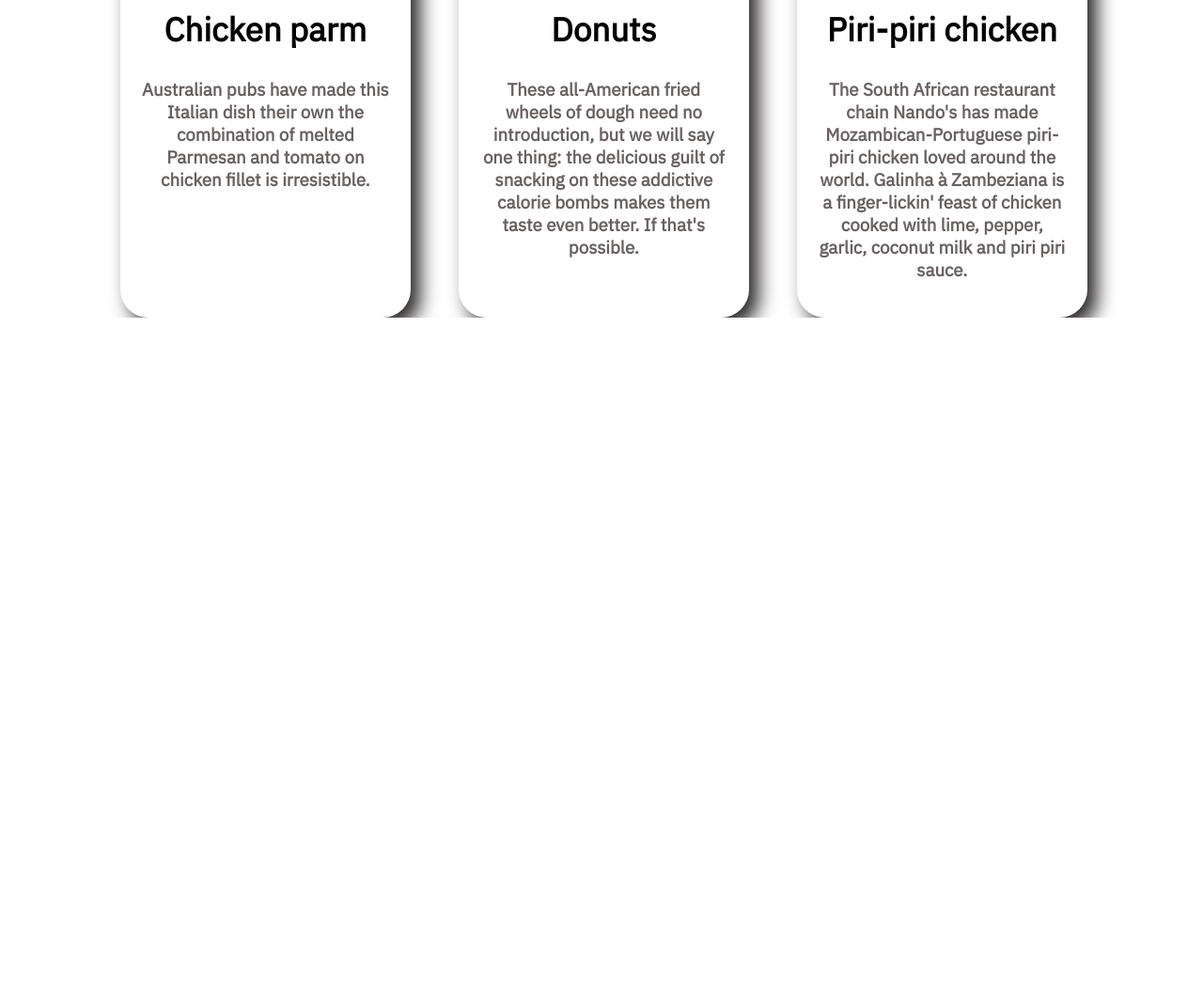
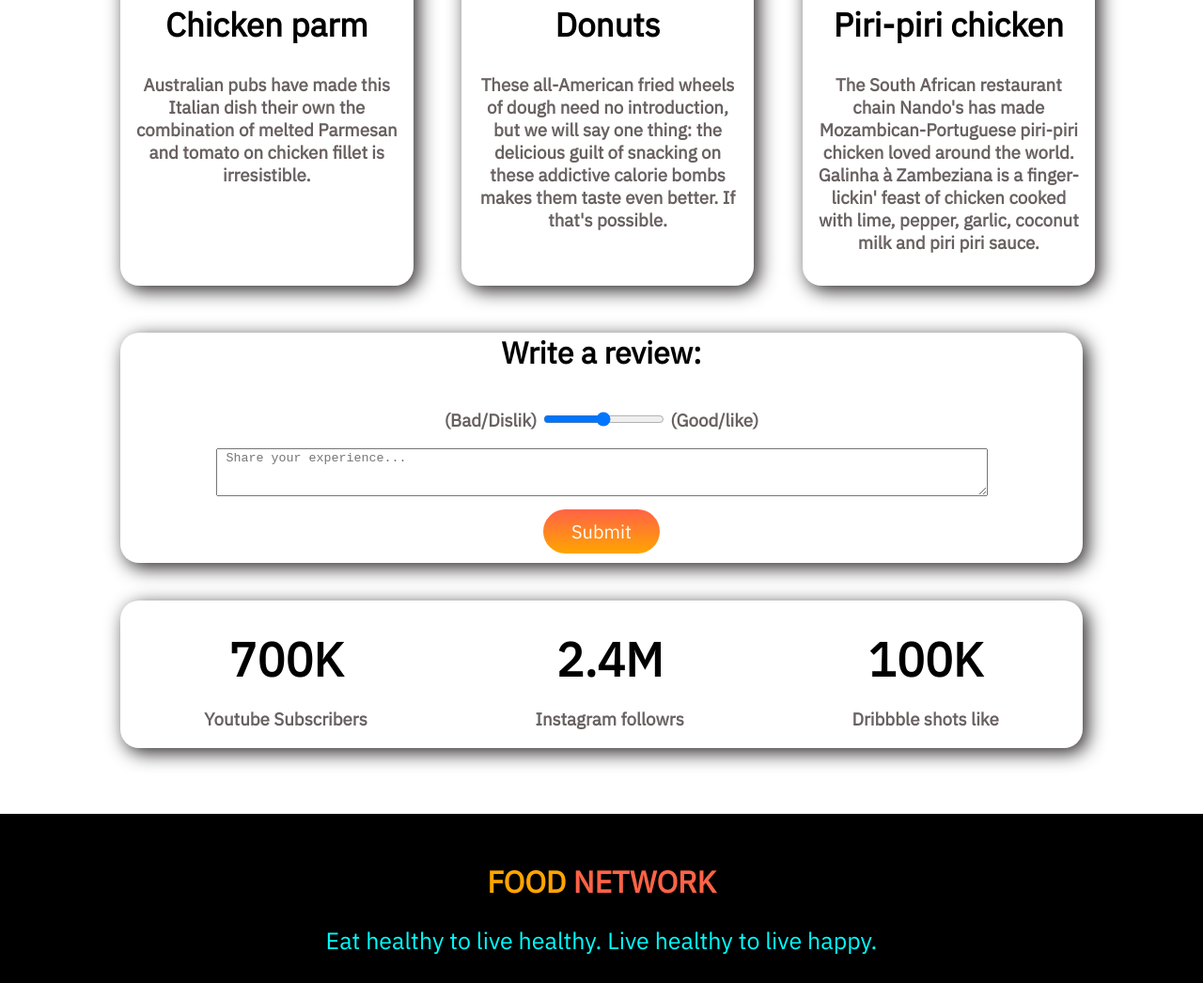
Before and after one commit to amirul-isalm/food-network, a plain HTML site: page index.html in a window 1280 px wide. Shown: the part 2191-3237 px from the top of the page at 94% size. Before the commit the page ends 2529 px from the top, so only its background shows below. Drawn offline with Linux system fonts and the light colour scheme.

Commit message:
footer added

```diff
--- a/index.html
+++ b/index.html
@@ -20,7 +20,7 @@
     <section class="first-section">
 
         <div class="half-div">
-            <h1 id="big-text">
+            <h1 class="big-text">
                 <span class="orange-color">Skip</span> The Diet,
                 <br> Just Eat Healthy <br>
                 With Food Network
@@ -83,7 +83,7 @@
     <section class="fourth-section">
 
         <div class="one-third">
-            <div class="last-image"><img  src="photos/food1.jpg" alt=""></div>
+            <div class="last-image"><img src="photos/food1.jpg" alt=""></div>
             <div>
                 <h2 class="recipie">Chicken parm</h2>
                 <h3>Australian pubs have made this Italian dish their own
@@ -96,7 +96,8 @@
             <div>
                 <h2 class="recipie">Donuts</h2>
                 <h3>These all-American fried wheels of dough need no introduction, but we will say one thing:
-        the delicious guilt of snacking on these addictive calorie bombs makes them taste even better. If that's possible.
+                    the delicious guilt of snacking on these addictive calorie bombs makes them taste even better. If
+                    that's possible.
                 </h3>
             </div>
         </div>
@@ -106,19 +107,60 @@
             <div class="last-image"><img src="photos/food3.jpg" alt=""></div>
             <div>
                 <h2 class="recipie">Piri-piri chicken</h2>
-        <h3>The South African restaurant chain Nando's has made Mozambican-Portuguese piri-piri chicken loved around the world.  Galinha à Zambeziana is a finger-lickin'
+                <h3>The South African restaurant chain Nando's has made Mozambican-Portuguese piri-piri chicken loved
+                    around the world. Galinha à Zambeziana is a finger-lickin'
                     feast of chicken cooked with lime, pepper, garlic, coconut milk and piri piri sauce.</h3>
             </div>
         </div>
+    </section>
 
 
 
 
 
+<div class="review">
+    <h1>Write a review:</h1>
+    <br>
+   <h3>(Bad/Dislik) <input type="range" required> (Good/like)</h3>
+   <textarea name="write review" id="" cols="100" rows="3" placeholder=" Share your experience..."></textarea>
+   <br><br>
+   <a href="#" class="gradient-button"> Submit</a>
+   <br>
+<br>
+</div>
 
 
 
+    <section class="fifth-section">
+
+
+        <div class="count-div">
+            <h1 class="like-count">700K</h1>
+            <h3>Youtube Subscribers</h3>
+        </div>
+
+        <div class="count-div">
+            <h1 class="like-count">2.4M</h1>
+            <h3>Instagram followrs</h3>
+        </div>
+
+        <div class="count-div">
+            <h1 class="like-count">100K</h1>
+            <h3>Dribbble shots like</h3>
+        </div>
+
     </section>
+
+
+
+<footer>
+
+<h1> <span>FOOD</span> NETWORK</h1>
+
+<p> Eat healthy to live healthy. Live healthy to live happy.</p>
+
+</footer>
+
 
 </body>
 
--- a/style.css
+++ b/style.css
@@ -15,7 +15,7 @@ text-align: center;
 .orange-color{
     color: orange;
 }
-#big-text{
+.big-text{
     font-size: 70px;
 }
 
@@ -73,14 +73,15 @@ padding: 30px 120px;
     width: 100%;
     padding: 0 8%;
     display: flex;
+    margin-bottom: 50px;
 
 }
 .one-third{
-    width: 21%;
+    width: 22%;
     text-align: center;
-    border-radius: 30px;
-    box-shadow: 10px 10px 20px rgb(41, 37, 37);
-    padding: 20px;
+    border-radius: 20px;
+    box-shadow: 5px 5px 20px rgb(41, 37, 37);
+    padding:15px;
     margin: 0% 2%;
 
 }
@@ -95,6 +96,65 @@ padding: 30px 120px;
     height: 250px;
 
 }
+.fifth-section{
+    width: 80%;
+   border-radius: 20px;
+    box-shadow: 5px 5px 20px rgb(41, 37, 37);
+display: flex;
+margin: auto;
+margin-bottom: 70px;
+
+
+}
+
+
 .recipie{
     color: black;
 }
+.like-count{
+font-size: 50px;
+padding: 0;
+margin: 0;
+
+}
+.count-div{
+    margin: auto;
+    text-align: center;
+    padding-top: 30px;
+    margin-top: 40P;
+
+
+}
+footer{
+text-align: center;
+width: 100%;
+height: 100px;
+background-color: black;
+color: tomato;
+padding-top: 30px;
+padding-bottom: 50px;
+
+}
+footer h1 span{
+
+color: orange;
+
+}
+footer p{ font-size: 25px;
+    color: cyan;
+
+}
+
+.review h1{
+    padding: 0;
+    margin: 0;
+
+}
+.review{
+text-align: center;
+    width: 80%;
+    margin: 20px auto 40px;
+    border-radius: 20px;
+box-shadow: 5px 5px 20px rgb(41, 37, 37); ;
+
+}
```
Lines whose indentation alone changed are shown as unchanged.
